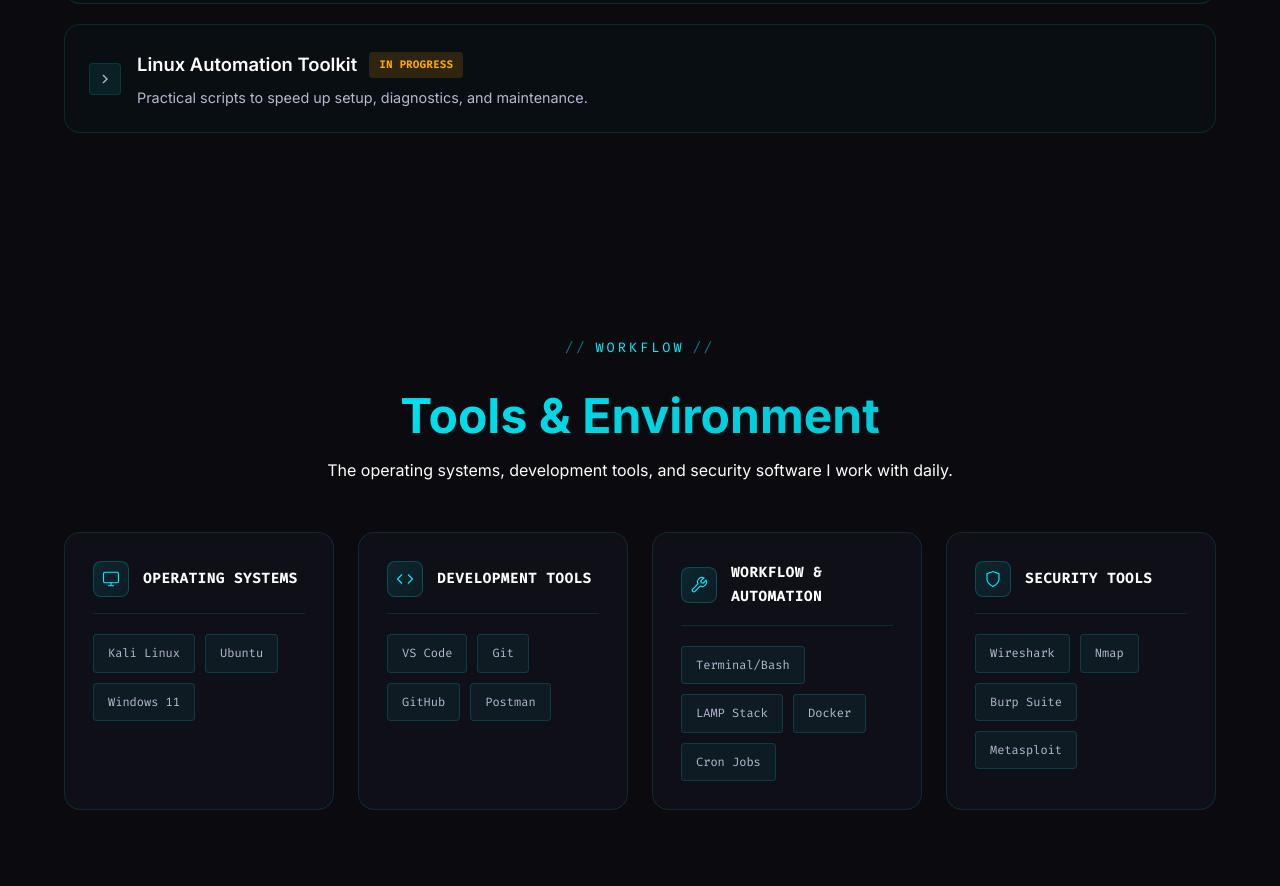
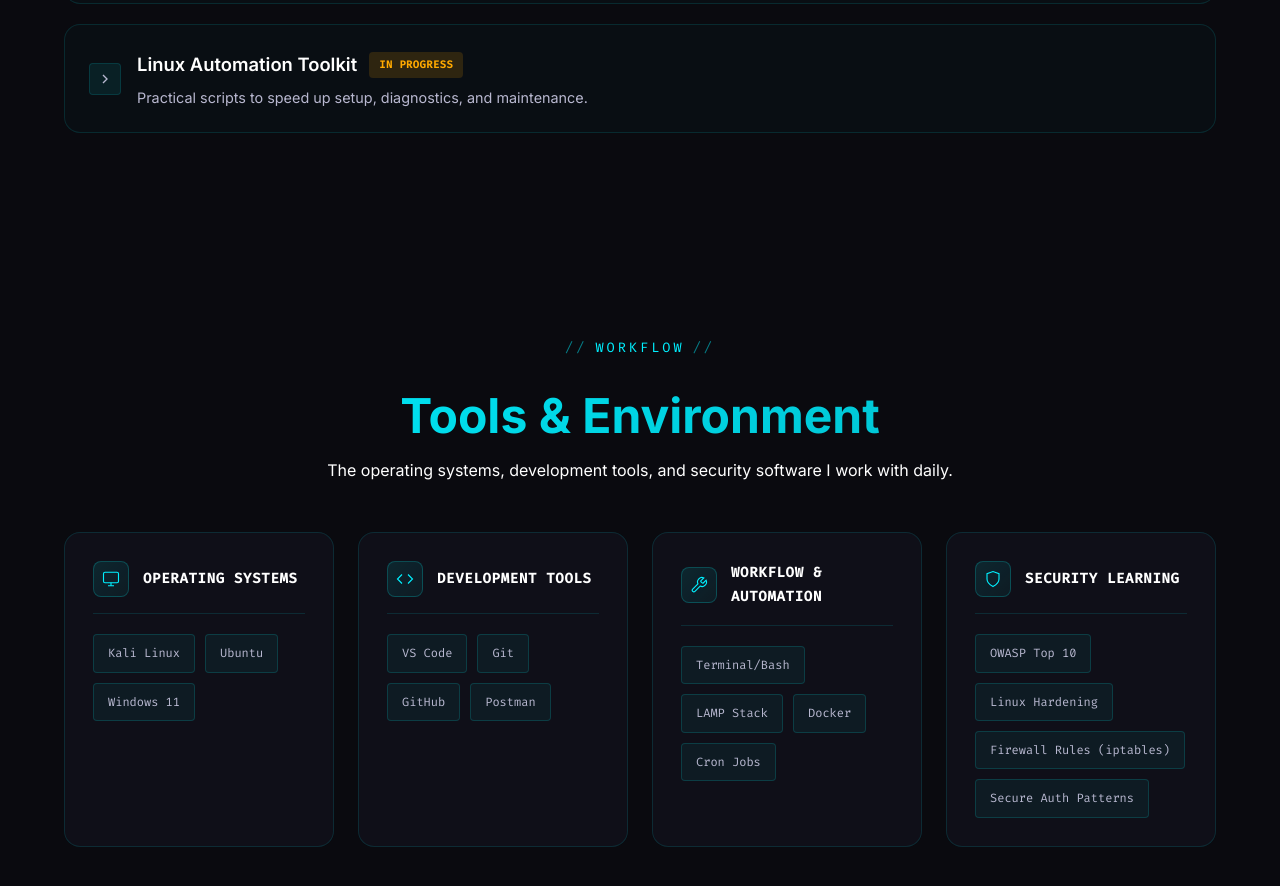
Before and after one commit to Chrinux-AI/Portfolio, a website: page public/index.html in a window 1280 px wide. Shown: the part 5182-6068 px from the top of the page. Drawn offline with Linux system fonts and the light colour scheme.

Commit message:
Remove security tools (Wireshark, Nmap, Burp Suite, Metasploit) — replaced with honest security fundamentals

```diff
--- a/public/js/config.js
+++ b/public/js/config.js
@@ -55,7 +55,7 @@ export const SKILL_EVIDENCE = {
   Cybersecurity: [
     "Practiced web vulnerability testing in controlled labs",
     "Input validation and secure authentication patterns",
-    "Network traffic analysis with Wireshark and Nmap",
+    "OWASP Top 10 awareness applied to project development",
   ],
   Tools: [
     "Git workflow with branches, rebasing, and clean commits",
@@ -83,7 +83,7 @@ export const EVIDENCE = {
   Cybersecurity: [
     "Practical exposure to web security fundamentals in projects",
     "Secure authentication patterns with input validation",
-    "Network analysis with Wireshark and port scanning with Nmap",
+    "Linux hardening and firewall configuration basics",
   ],
   Tools: [
     "Worked in LAMP dev environments",
@@ -303,9 +303,9 @@ export const ENVIRONMENT = {
     icon: `<svg viewBox="0 0 24 24" fill="none" stroke="currentColor" stroke-width="1.5"><path d="M14.7 6.3a1 1 0 0 0 0 1.4l1.6 1.6a1 1 0 0 0 1.4 0l3.77-3.77a6 6 0 0 1-7.94 7.94l-6.91 6.91a2.12 2.12 0 0 1-3-3l6.91-6.91a6 6 0 0 1 7.94-7.94l-3.76 3.76z"/></svg>`,
     items: ["Terminal/Bash", "LAMP Stack", "Docker", "Cron Jobs"],
   },
-  "Security Tools": {
+  "Security Learning": {
     icon: `<svg viewBox="0 0 24 24" fill="none" stroke="currentColor" stroke-width="1.5"><path d="M12 22s8-4 8-10V5l-8-3-8 3v7c0 6 8 10 8 10z"/></svg>`,
-    items: ["Wireshark", "Nmap", "Burp Suite", "Metasploit"],
+    items: ["OWASP Top 10", "Linux Hardening", "Firewall Rules (iptables)", "Secure Auth Patterns"],
   },
 };
 
--- a/public/js/cv-export.js
+++ b/public/js/cv-export.js
@@ -395,7 +395,7 @@
     var engPoints = [
       "Full-stack web development with PHP, JavaScript, Python, and MySQL \u2014 REST APIs and server-side logic",
       "Linux system administration, shell scripting (Bash), and cron-based automation",
-      "Security tooling: Wireshark, Nmap, Burp Suite \u2014 network analysis and vulnerability assessment",
+      "Security fundamentals: OWASP Top 10, Linux hardening, secure authentication patterns, and firewall basics",
       "Hardware\u2013software interaction concepts and embedded systems fundamentals",
       "Deployment and CI/CD: Git workflows, Vercel serverless functions, Docker basics",
     ];
```
Also changed, not shown: public/cv.html (+2 -2 lines).
